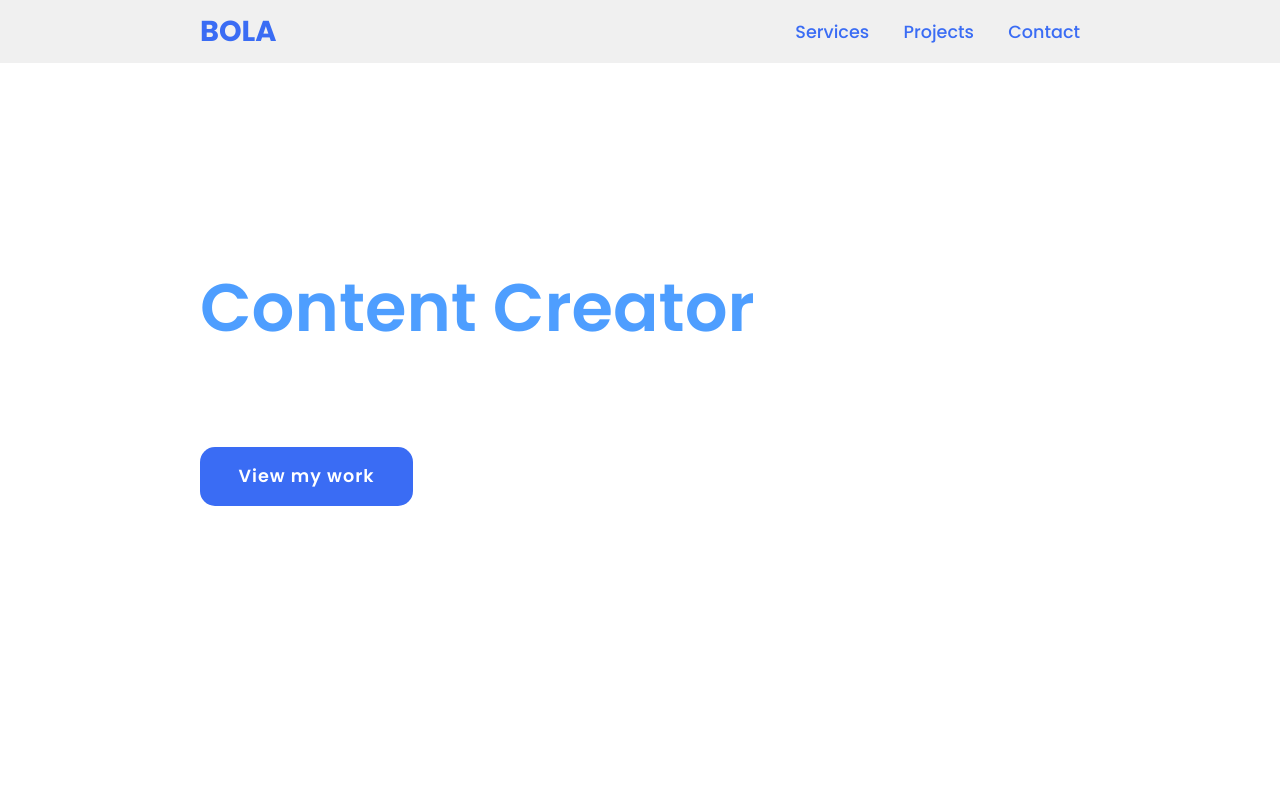
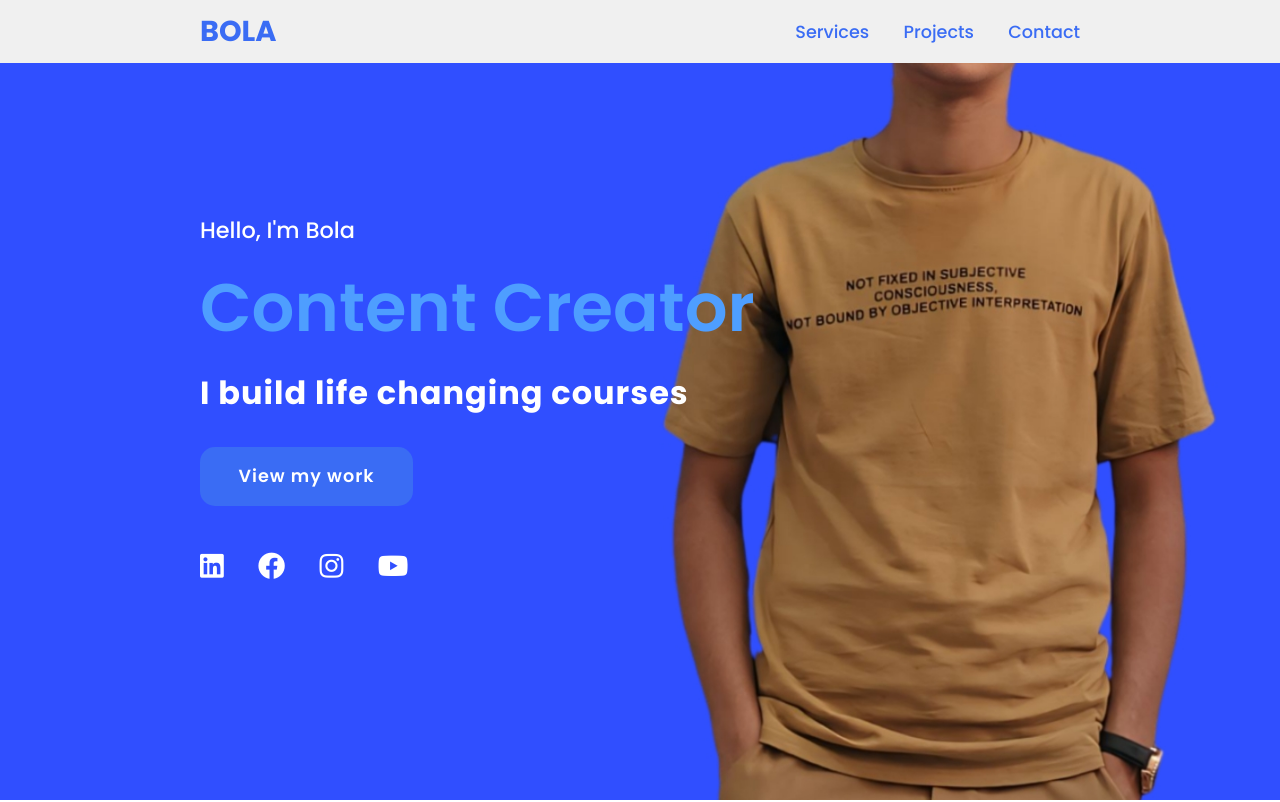
Before and after one commit to BolaAdel5/Bola, a plain HTML site: page index.html in a window 1280 px wide. Shown: the top 802 px of the page. Drawn offline with Linux system fonts and the light colour scheme.

Commit message:
style.css

```diff
--- a/style.css
+++ b/style.css
@@ -49,7 +49,7 @@ section {
     min-height: 100vh;
     display: flex;
     align-items: center;
-    background: url(Background.jpg) no-repeat;
+    background: url(Background.jpeg) no-repeat;
     background-size: cover;
     background-position: center;
     background-attachment: fixed;
```
